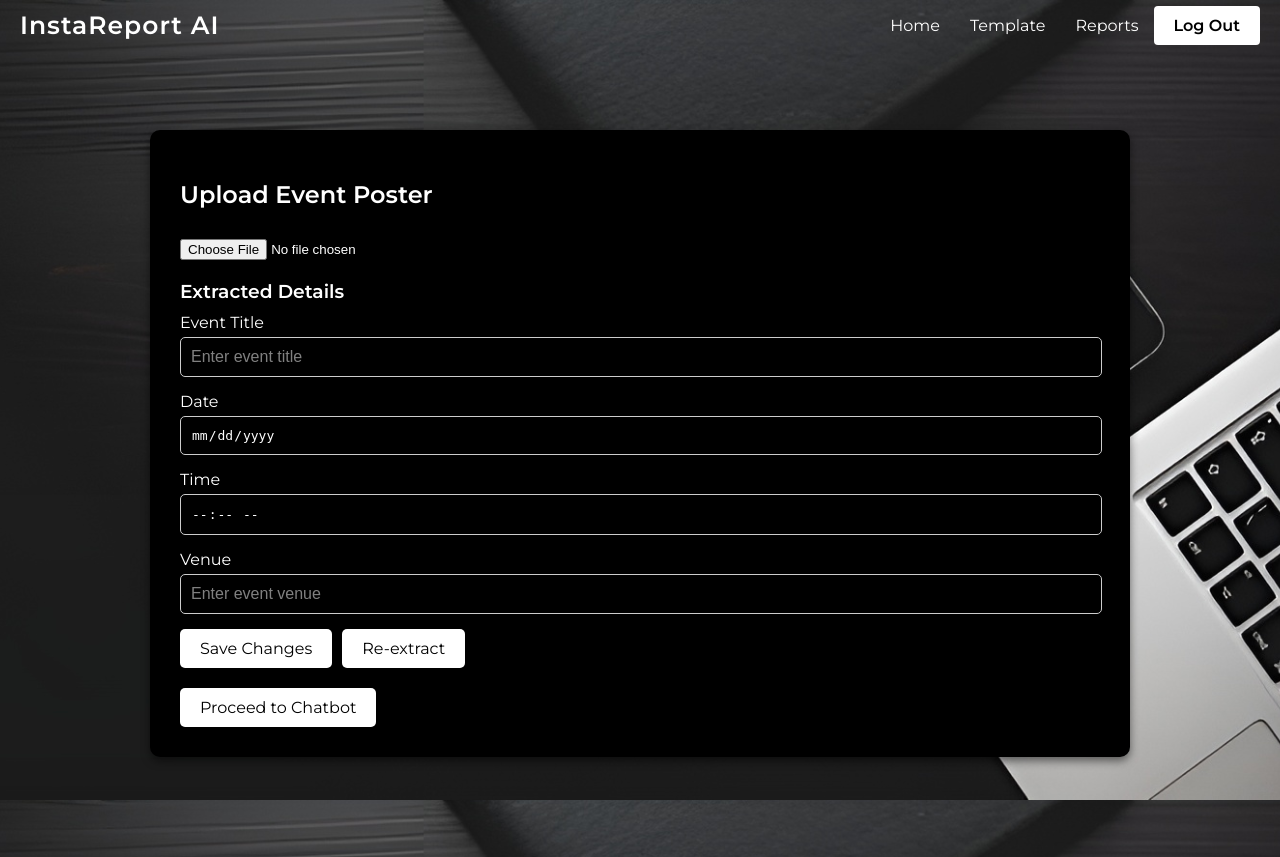
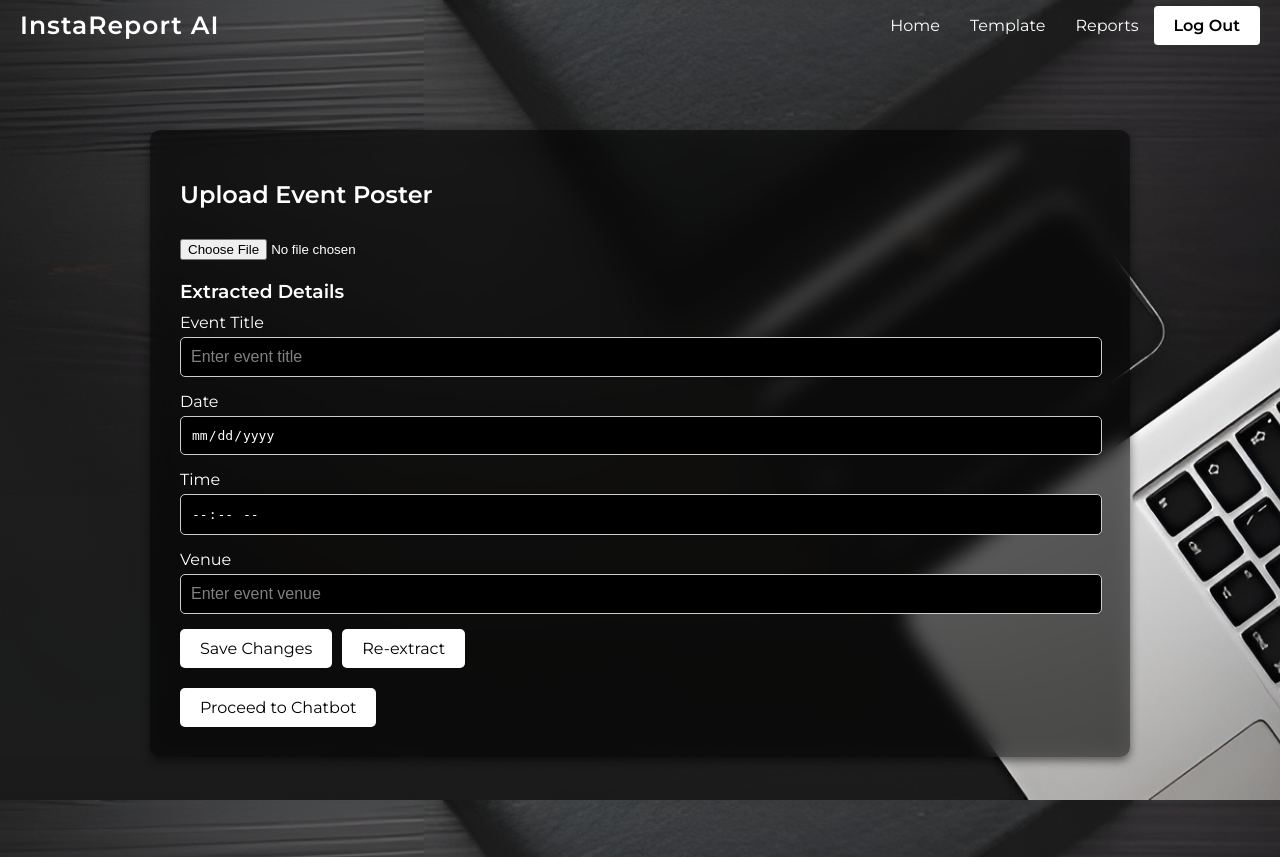
Before and after one commit to riyamariyageorge/InstaReportAI, a Flask app: page /upload2 in a window 1280 px wide. Run offline with Flask 3, Linux system fonts and the light colour scheme.

Commit message:
changed bg

```diff
--- a/templates/upload2.html
+++ b/templates/upload2.html
@@ -70,9 +70,10 @@
             margin: 100px auto;
             padding: 30px;
             padding-right: 50px;
-            background: black;
+            background: rgba(0, 0, 0, 0.5);
             border-radius: 10px;
             box-shadow: 0 4px 8px rgba(0, 0, 0, 0.5);
+            backdrop-filter: blur(10px) brightness(80%);
         }
 
         .upload-section, .details-section {
@@ -203,7 +204,7 @@
     <div class="menu-area">
         <a class="logo" href="#">InstaReport AI</a>
         <ul class="nav">
-            <li><a href="#home">Home</a></li>
+            <li><a href="{{ url_for('auth_bp.dashboard') }}">Home</a></li>
             <li><a href="#">Template</a></li>
             <li><a href="#">Reports</a></li>
         </ul>
@@ -276,6 +277,10 @@
             window.location.href = 'chatbot.html';
         });
 
+        document.getElementById('loginButton').addEventListener('click', function() {
+        window.location.href = "{{ url_for('auth_bp.logout') }}";
+        });
+
     </script>
 </body>
 </html>
```
